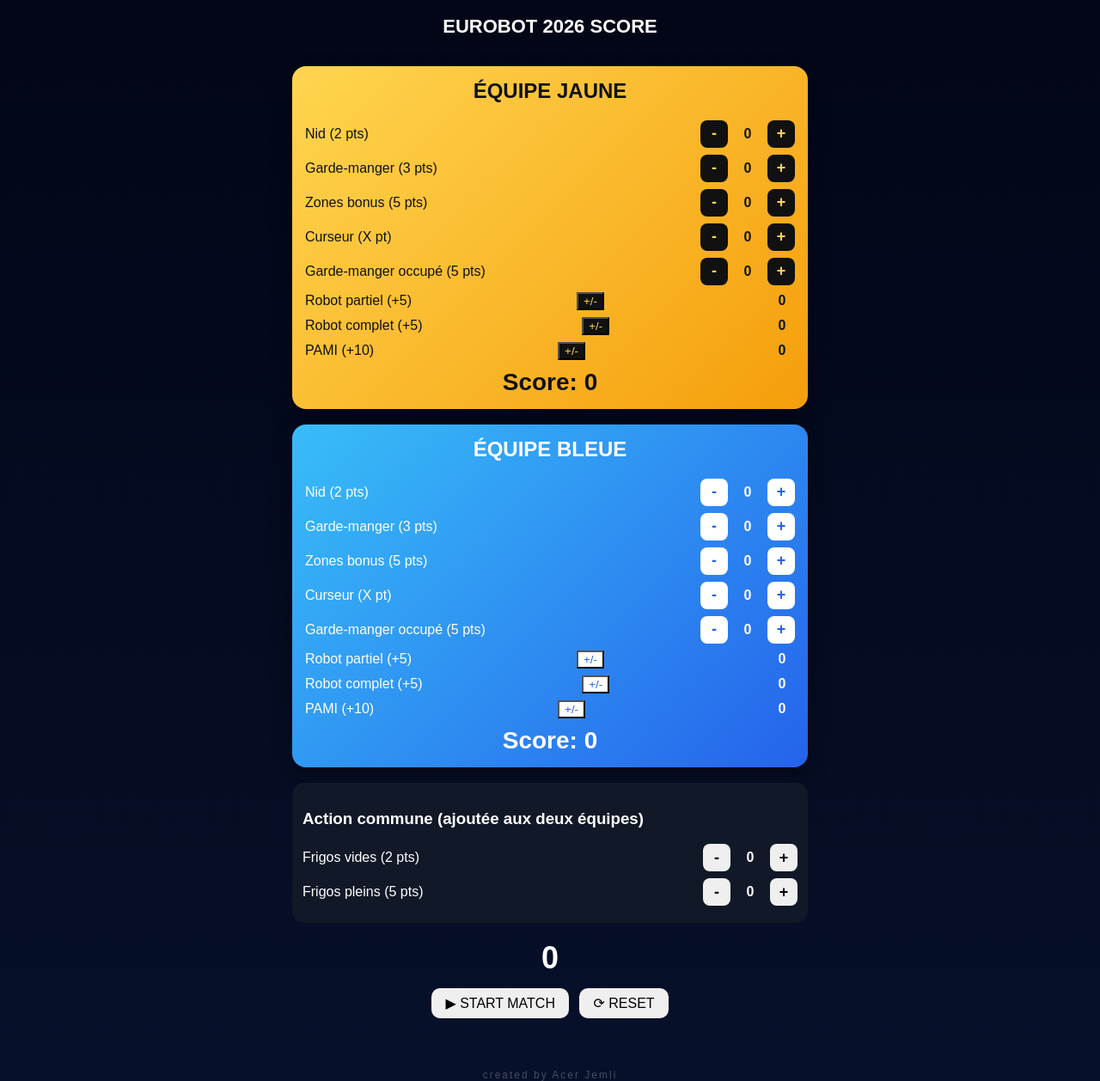
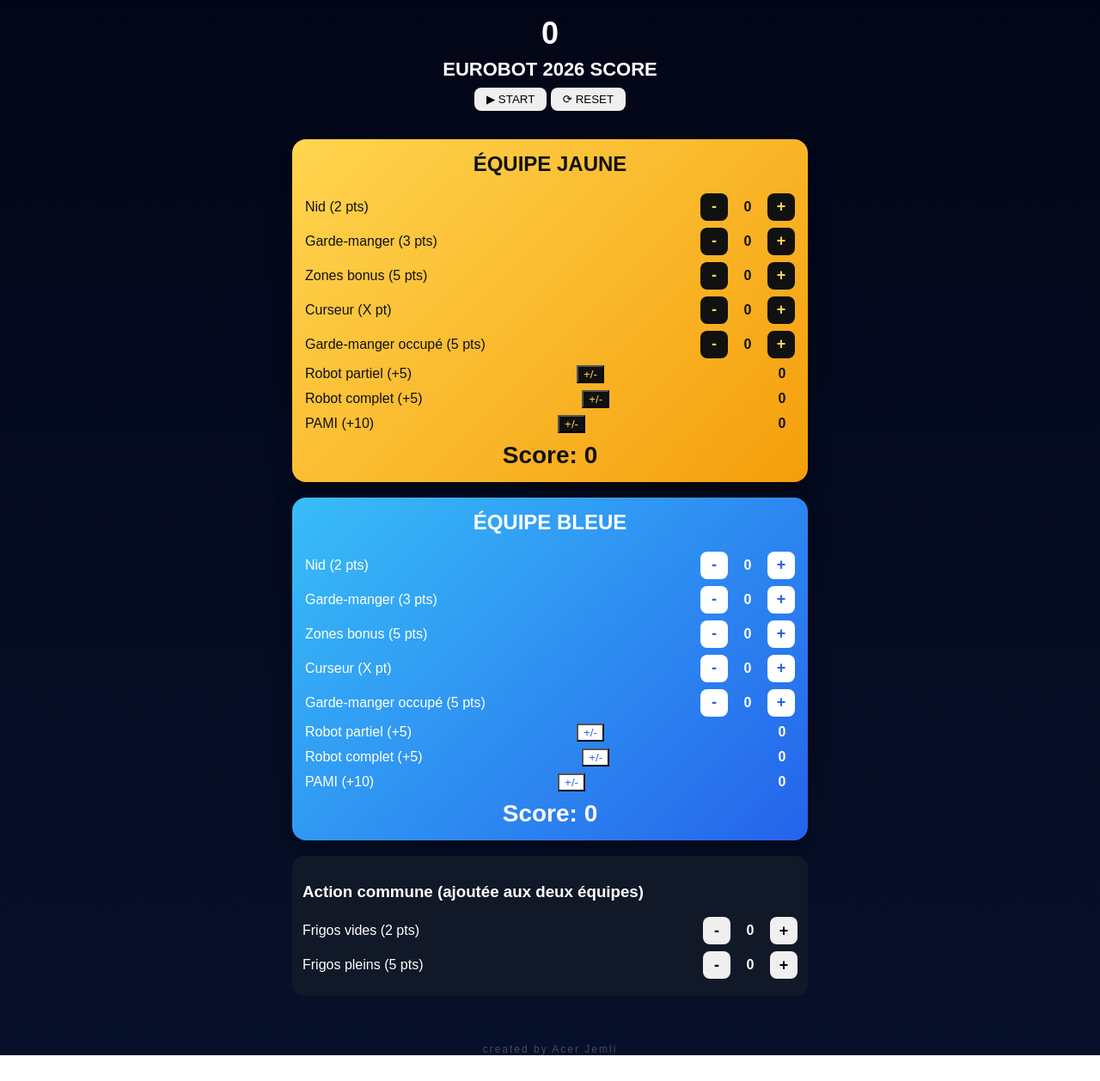
Before and after one commit to acerjemli/eurobot26_calculatorjm, a plain HTML site: page index.html in a window 1280 px wide. Shown: the whole page at 86% size. After the commit the page ends 1228 px from the top, so only its background shows below. Drawn offline with Linux system fonts and the light colour scheme.

Commit message:
Refactor HTML structure and styles for clarity

```diff
--- a/index.html
+++ b/index.html
@@ -16,8 +16,11 @@ body{
 header{
     text-align:center;
     padding:18px;
-    font-size:22px;
     font-weight:bold;
+    display:flex;
+    flex-direction:column;
+    align-items:center;
+    gap:8px;
 }
 
 .container{
@@ -100,24 +103,16 @@ header{
 }
 
 /* TIMER */
-.timerBox{
-    text-align:center;
-    margin-top:20px;
-}
-
 #timer{
     font-size:36px;
     font-weight:bold;
-    margin-bottom:10px;
 }
 
-.timerBox button{
-    padding:8px 16px;
-    border-radius:10px;
+header button{
+    padding:6px 14px;
+    border-radius:8px;
     border:none;
-    font-size:16px;
     cursor:pointer;
-    margin:4px;
 }
 
 /* SIGNATURE */
@@ -138,7 +133,14 @@ header{
 
 <body>
 
-<header>EUROBOT 2026 SCORE</header>
+<header>
+    <div id="timer">0</div>
+    <div style="font-size:22px;">EUROBOT 2026 SCORE</div>
+    <div>
+        <button onclick="startTimer()">▶ START</button>
+        <button onclick="resetTimer()">⟳ RESET</button>
+    </div>
+</header>
 
 <div class="container">
 
@@ -157,13 +159,6 @@ header{
 <div class="common">
 <h3>Action commune (ajoutée aux deux équipes)</h3>
 <div id="commonFields"></div>
-</div>
-
-<!-- TIMER -->
-<div class="timerBox">
-    <div id="timer">0</div>
-    <button onclick="startTimer()">▶ START MATCH</button>
-    <button onclick="resetTimer()">⟳ RESET</button>
 </div>
 
 <div id="winner"></div>
```
